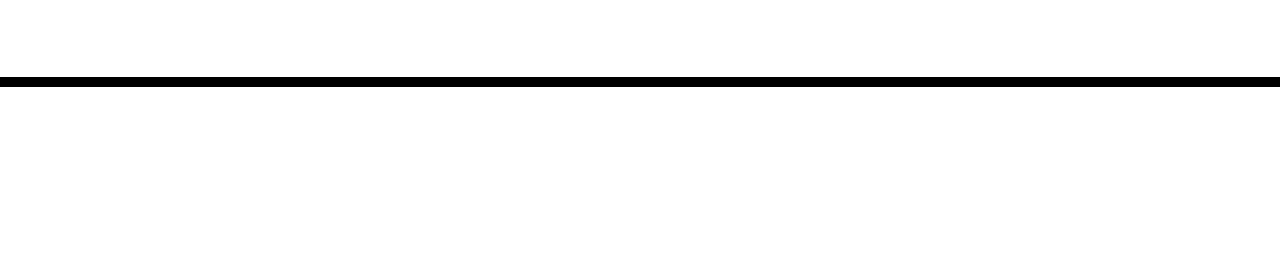
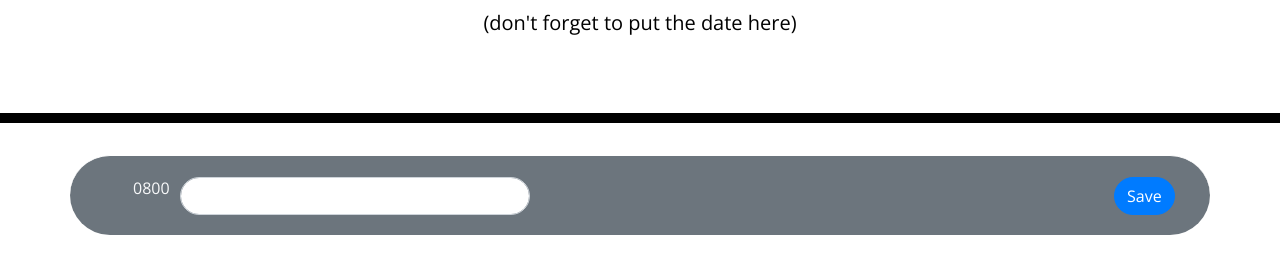
Before and after one commit to charlestbell/Day-Scheduler, a plain HTML site: page index.html in a window 1280 px wide. Shown: the part 181-454 px from the top of the page. Drawn offline with nearby package versions, Linux system fonts and the light colour scheme.

Commit message:
Adding Javascript file

```diff
--- a/index.html
+++ b/index.html
@@ -22,16 +22,32 @@
     <title>Work Day Scheduler</title>
   </head>
 
-  <body>
+  <body id="bootstrap-overrides">
     <header class="jumbotron">
       <h1 class="display-3">Work Day Scheduler</h1>
       <p class="lead">A simple calendar app for scheduling your work day</p>
-      <p id="currentDay" class="lead"></p>
+      <p id="currentDay" class="lead">(don't forget to put the date here)</p>
     </header>
-    <div class="container">
+    <div class="container ">
+      <div class="row bg-secondary rounded-pill hour align-items-center" id="0900">
+        <div class="col-1 text-light text-center ">
+          <p class="ml-5 fw-bold">0800</p>
+        </div>
+        <div class="col-4">
+          <div class="input-group flex-nowrap">
+            <input type="text" class="form-control rounded-pill"  aria-label="Username" aria-describedby="addon-wrapping">
+          </div>
+        </div>
+        <div class="col-1 ml-auto mr-3">
+          <button id="saveButton" class="btn btn-primary rounded-pill align-middle">Save</button>
+        </div>
+
+        </div>
+      </div>
       <!-- Timeblocks go here -->
     </div>
 
+    <script src="./script.js"></script>
     <script src="https://cdnjs.cloudflare.com/ajax/libs/jquery/3.2.1/jquery.min.js"></script>
     <script src="https://cdnjs.cloudflare.com/ajax/libs/moment.js/2.24.0/moment.min.js"></script>
   </body>
--- /dev/null
+++ b/script.js
@@ -0,0 +1,12 @@
+$(document).ready(function () {
+  // variables
+  //Current time
+  //An object that holds the hour and the note for that hour
+  //Function that grabs the current time and stores it in currentTime
+  //A function that formats the current date and displays it in the heading row
+  //function that renders the contents of the hours to the screen
+  //For each loop
+  //Save each hour's identifier in a data-hour field
+  //A function that updates the Css colors for the hour divs to indicate past, present, future
+  //Click listener on the save buttons
+});
--- a/style.css
+++ b/style.css
@@ -1,10 +1,10 @@
 body {
-  font-family: 'Open Sans', sans-serif;
+  font-family: "Open Sans", sans-serif;
   font-size: 16px;
   line-height: 1;
 }
 
-textarea{
+textarea {
   background: transparent;
   border: none;
   resize: none;
@@ -21,25 +21,28 @@ textarea{
   border-bottom: 10px solid black;
 }
 
-.description{
+.description {
   white-space: pre-wrap;
 }
 
-.time-block{
+.time-block {
   text-align: center;
   border-radius: 15px;
 }
 
+#bootstrap-overrides .row {
+  white-space: normal;
+}
 .row {
   white-space: pre-wrap;
   height: 80px;
-  border-top: 1px solid white;;
+  border-top: 1px solid white;
 }
 
 .hour {
-  background-color: #ffffff;
+  /* background-color: #ffffff;
   color: #000000;
-  border-top: 1px dashed #000000;
+  border-top: 1px dashed #000000; */
 }
 
 .past {
@@ -61,11 +64,11 @@ textarea{
   border-left: 1px solid black;
   border-top-right-radius: 15px;
   border-bottom-right-radius: 15px;
-  background-color: #06AED5;
+  background-color: #06afd55d;
   color: white;
 }
 
 .saveBtn i:hover {
   font-size: 20px;
-  transition: all .3s ease-in-out;
+  transition: all 0.3s ease-in-out;
 }
```
